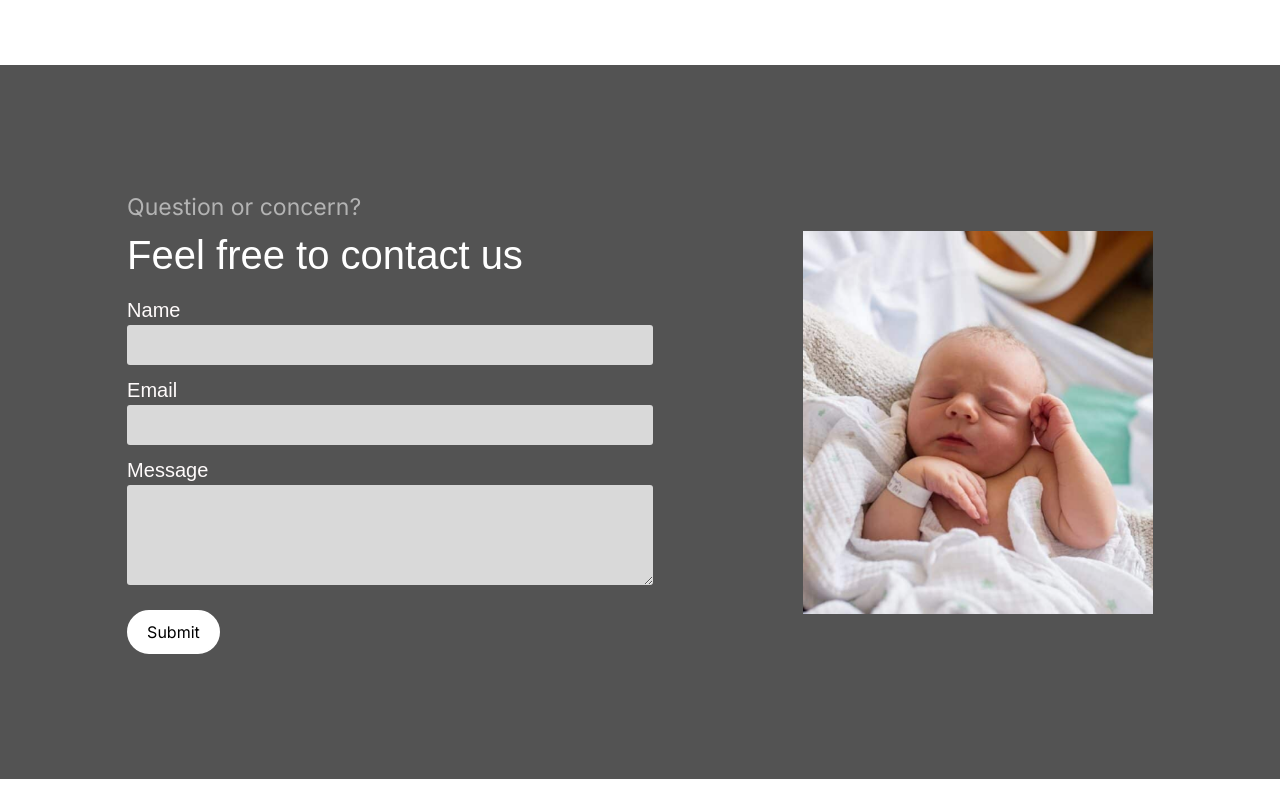
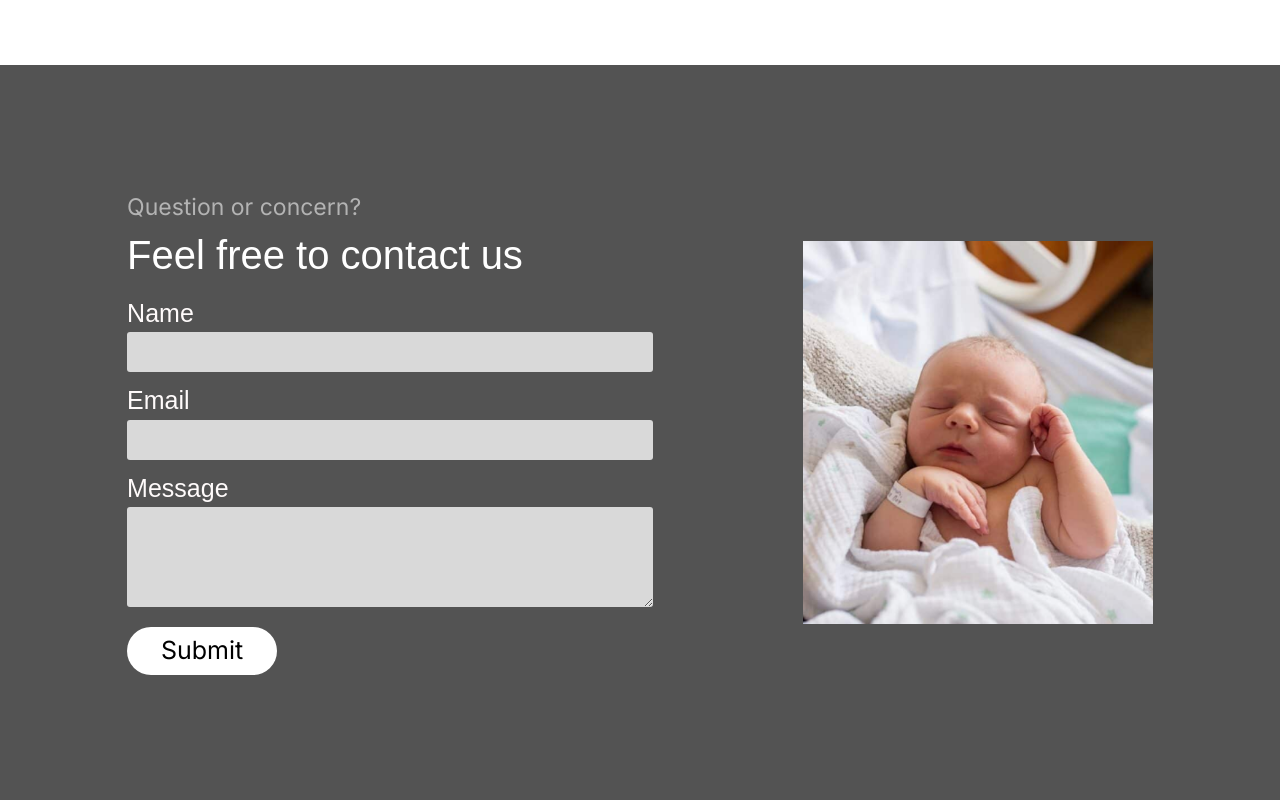
Before and after one commit to dylsub/SHIFAClinicWebsite, a Next.js app: page / in a window 1280 px wide. Shown: the part 3706-4506 px from the top of the page. Before the commit the page ends 4485 px from the top, so only its background shows below. Built offline with nearby package versions, Linux system fonts and the light colour scheme; a web font is replaced by a local one.

Commit message:
connected form to email

```diff
--- a/app/(components)/reusables/Contact.jsx
+++ b/app/(components)/reusables/Contact.jsx
@@ -1,22 +1,27 @@
+"use client";
+
 import React from "react";
 import styles from "./Contact.module.css";
 import ButtonWhiteFilled from "./buttons/ButtonWhiteFilled";
-const Contact = (
-  {
+import { useForm, ValidationError } from "@formspree/react";
+
+const Contact = ({
   subtitleText,
   headerText,
   buttonText,
   path,
   titleText,
   src,
+}) => {
+  const [state, handleSubmit] = useForm("mnnnqkaa");
+
+  if (state.succeeded) {
+    return (
+      <div className={styles.successMessage}>
+        <p>Thanks for reaching out! We'll get back to you soon.</p>
+      </div>
+    );
   }
-) => {
-  // Armaan
-  // Create the contact section at the bottom of each page
-  // Should have a content box of width 1200px
-  // One div for the form and one div for the image
-  // Create a template for the form (No functionality needed yet)
-  // Style appropriately
 
   return (
     <div className={styles.about}>
@@ -24,46 +29,65 @@ const Contact = (
         <h3 className={styles.detailed_subtitle}>{subtitleText}</h3>
         <h1 className={styles.detailed_title}>{headerText}</h1>
         <div className={styles.form_container}>
-            <form onSubmit={""} className={styles.form}>
-              <label className={styles.label}>
+          <form onSubmit={handleSubmit} className={styles.form}>
+            <label className={styles.label} htmlFor="name">
               Name
             </label>
             <input
               type="text"
+              id="name"
               name="name"
-                onChange={""}
               className={styles.input}
             />
-              <label className={styles.label}>
+            <ValidationError
+              prefix="Name"
+              field="name"
+              errors={state.errors}
+            />
+            <label className={styles.label} htmlFor="email">
               Email
             </label>
             <input
               type="email"
+              id="email"
               name="email"
-                onChange={""}
               className={styles.input}
             />
-              <label className={styles.label}>
+            <ValidationError
+              prefix="Email"
+              field="email"
+              errors={state.errors}
+            />
+            <label className={styles.label} htmlFor="message">
               Message
             </label>
             <textarea
+              id="message"
               name="message"
-                onChange={""}
               className={styles.text_area}
             />
+            <ValidationError
+              prefix="Message"
+              field="message"
+              errors={state.errors}
+            />
+            <div className={styles.buttonContainer}>
+              <button
+                type="submit"
+                disabled={state.submitting}
+                className={styles.button}
+              >
+                {buttonText}
+              </button>
+            </div>
           </form>
-          </div>
-          <div className={styles.buttonContainer}>
-            <ButtonWhiteFilled path={path}>
-              {buttonText}
-            </ButtonWhiteFilled>
         </div>
       </div>
       <div className={styles.aboutImage}>
         <img src={src} alt={titleText} />
       </div>
     </div>
-  );;
+  );
 };
 
 export default Contact;
--- a/app/(components)/reusables/Contact.module.css
+++ b/app/(components)/reusables/Contact.module.css
@@ -23,8 +23,16 @@
 }
 
 .buttonContainer {
-    padding-top: 25px; /* Space around the button */
-    display: flex;
+    background-color: white;
+    margin-top: 20px;
+    padding: 5px;
+    color: black;
+    border-radius: 40px;
+    text-align: center;
+    width:150px;
+    font-family: "Inter";
+    transition: background-color 0.15s;
+    font-size: 25px;
 }
 
 .detailed_title {
@@ -51,9 +59,11 @@
     background-color: #d9d9d9;
     border-radius: 3px;
     height: 40px;
+    color: black;
 }
 
 .label{
+    font-size: 25px;
     padding-top: 10px;
     color: #fffbfb;
 }
@@ -62,4 +72,9 @@
     background-color: #d9d9d9;
     border-radius: 3px;
     height: 100px;
+    color: black;
 }
+
+.successMessage {
+    color:white;
+}
--- a/package.json
+++ b/package.json
@@ -9,6 +9,7 @@
     "lint": "next lint"
   },
   "dependencies": {
+    "@formspree/react": "^2.5.1",
     "next": "^14.2.15",
     "react": "^18.3.1",
     "react-dom": "^18",
```
Also changed, not shown: 1 other file (tests, documents, lock files or other folders). Lines whose indentation alone changed are shown as unchanged.
